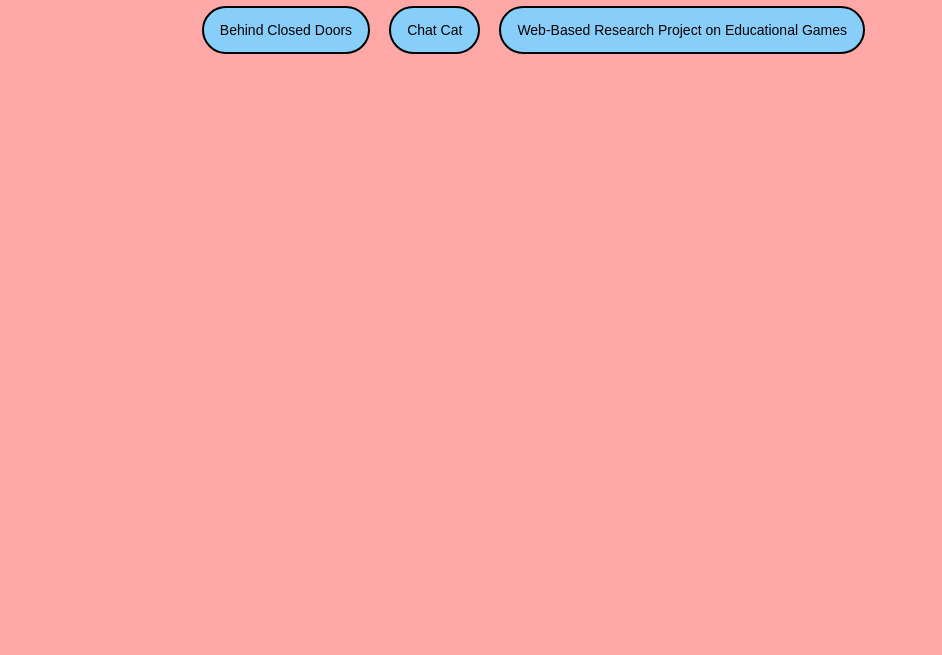
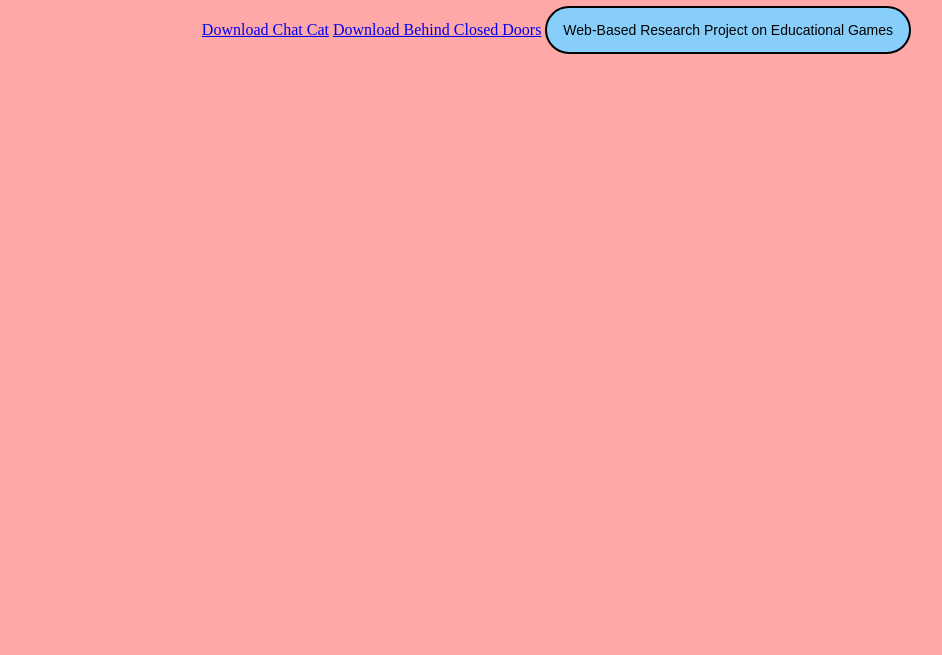
Before and after one commit to CoolerJeans/CJportfolio, a plain HTML site: page index.html in a window 1280 px wide. Shown: the part 145-800 px from the top of the page, without its empty margins (40-982 px from the left). Drawn offline with Linux system fonts and the light colour scheme.

Commit message:
htmlfiles

```diff
--- a/index.html
+++ b/index.html
@@ -14,8 +14,10 @@
 
 
         <div class="tab" style="padding-left: 10%;">
-            <button type="button" onclick="gotoHome()">Behind Closed Doors</button>
-            <button type="button" onclick="gotoHobbies()">Chat Cat</button>
+            <a href="ChatCat.html" download>Download Chat Cat</a>
+            <a href="BehindClosedDoors.html" download>Download Behind Closed Doors</a>
+            <!-- <button type="button" onclick="gotoHome()">Behind Closed Doors</button>
+            <button type="button" onclick="gotoHobbies()">Chat Cat</button>      -->
             <a href=" https://coolerjeans.github.io/CCTproject/">
                 <button type="button">Web-Based Research Project on Educational Games</button>
             </a>
```
